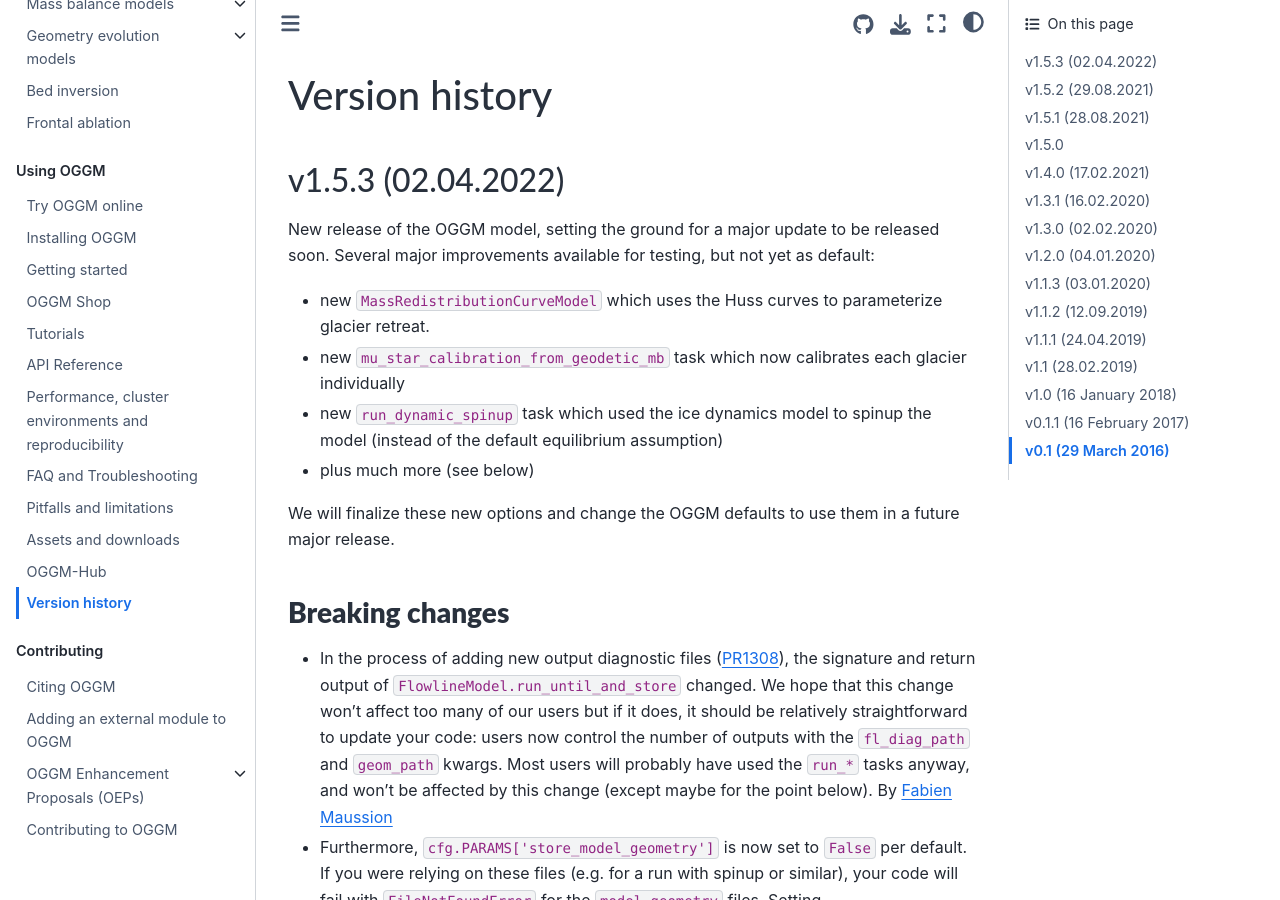
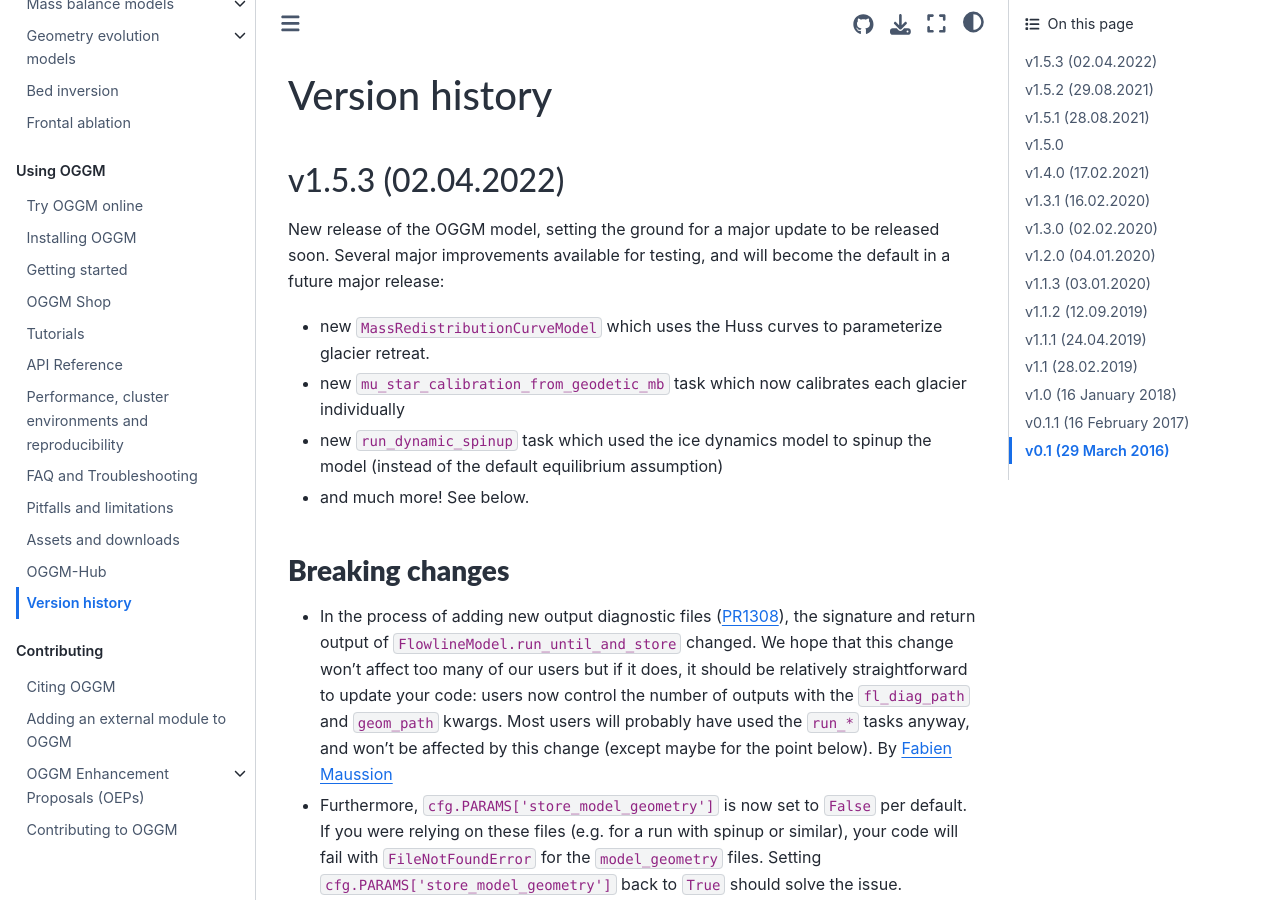
Before and after one commit to OGGM/oggm, a Sphinx documentation site: the page built from docs/whats-new.rst, in a window 1280 px wide and 900 px high. Built offline with Sphinx 7.4.7 and the Sphinx Book theme 1.1.4, drawn with Linux system fonts in a browser that asks for light colours; the version number could not be read and is left out.

Commit message:
Release v1.5.3

```diff
--- a/docs/whats-new.rst
+++ b/docs/whats-new.rst
@@ -7,8 +7,8 @@ v1.5.3 (02.04.2022)
 -------------------
 
 New release of the OGGM model, setting the ground for a major update to be
-released soon. Several major improvements available for testing, but
-not yet as default:
+released soon. Several major improvements available for testing, and will
+become the default in a future major release:
 
 - new ``MassRedistributionCurveModel`` which uses the Huss curves to parameterize
   glacier retreat.
@@ -16,10 +16,7 @@ not yet as default:
   each glacier individually
 - new ``run_dynamic_spinup`` task which used the ice dynamics model to spinup the
   model (instead of the default equilibrium assumption)
-- plus much more (see below)
-
-We will finalize these new options and change the OGGM defaults to use them
-in a future major release.
+- and much more! See below.
 
 
 Breaking changes
```
